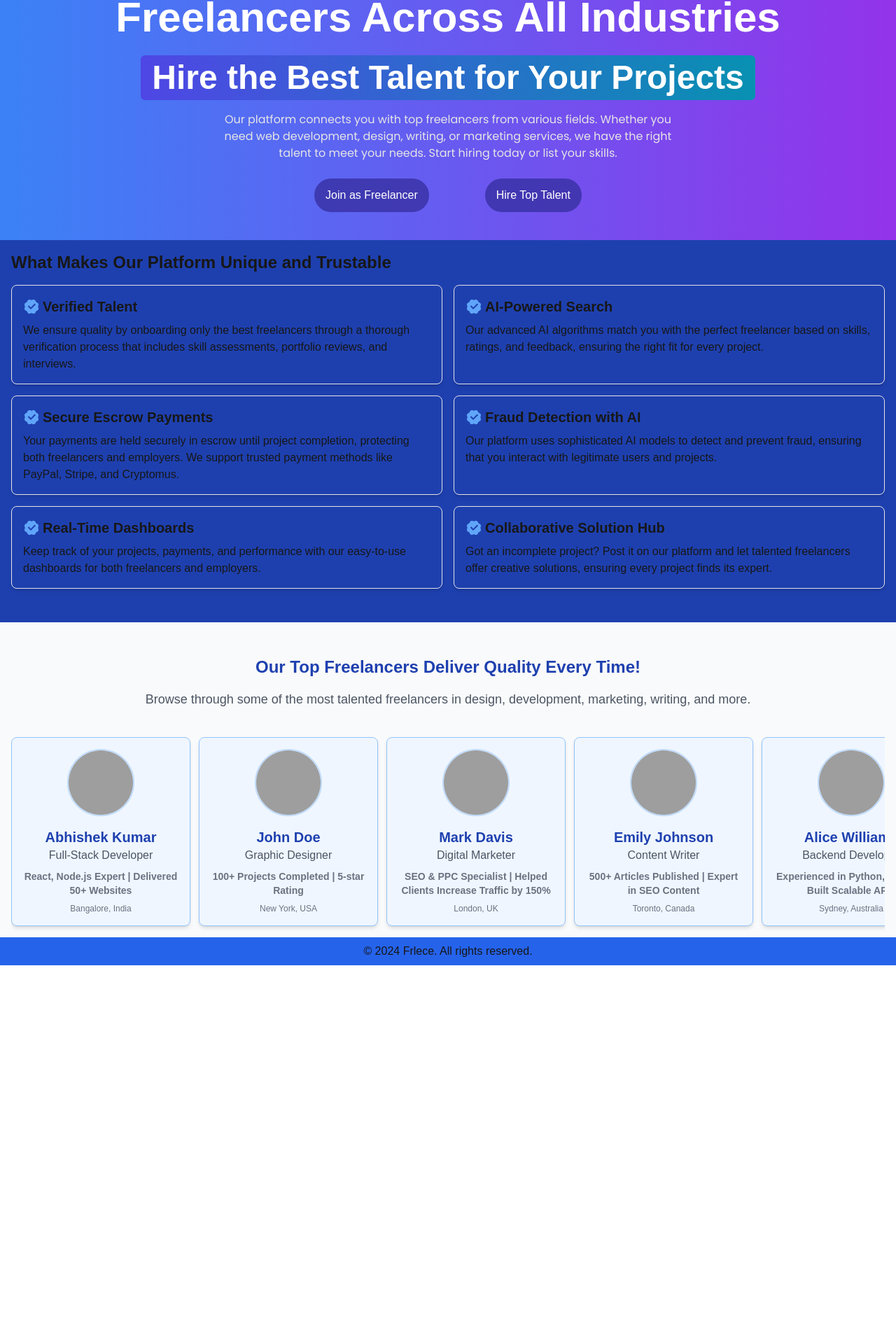
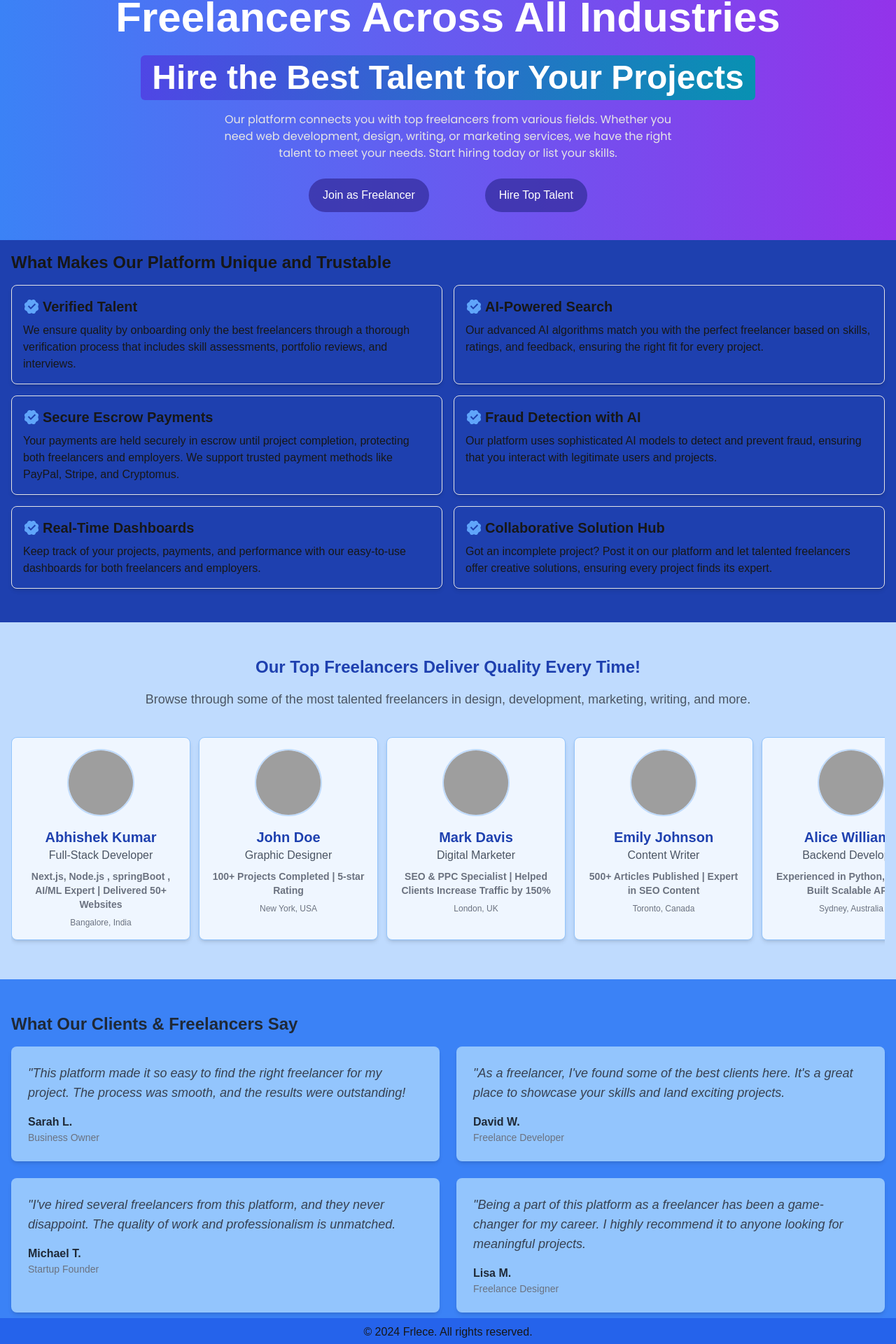
Before and after one commit to AmjadNoor/Frlece, a Next.js app: page / in a window 1280 px wide. Shown: the part 182-2102 px from the top of the page at 70% size. Before the commit the page ends 1561 px from the top, so only its background shows below. Built offline with nearby package versions, Linux system fonts and the light colour scheme; grey boxes are pictures that could not be loaded.

Commit message:
implemented Testimonials

```diff
--- a/src/app/_components/(HomeScreen)/FeaturedFreelancers.tsx
+++ b/src/app/_components/(HomeScreen)/FeaturedFreelancers.tsx
@@ -6,7 +6,8 @@ const FeaturedFreelancers = () => {
     {
       name: "Abhishek Kumar",
       role: "Full-Stack Developer",
-      achievements: "React, Node.js Expert | Delivered 50+ Websites",
+      achievements:
+        "Next.js, Node.js , springBoot , AI/ML Expert | Delivered 50+ Websites",
       photo: "https://i.postimg.cc/7hVw6Ms2/profile.png", // Random image
       city: "Bangalore",
       country: "India",
@@ -47,7 +48,7 @@ const FeaturedFreelancers = () => {
   ];
 
   return (
-    <div className="px-4 py-12 bg-gray-50">
+    <div className="px-4 py-12 bg-blue-200">
       <div className="text-2xl font-bold text-blue-800 mb-4 text-center">
         Our Top Freelancers Deliver Quality Every Time!
       </div>
--- a/src/app/_components/(HomeScreen)/Hero.tsx
+++ b/src/app/_components/(HomeScreen)/Hero.tsx
@@ -30,10 +30,10 @@ const Hero = () => {
           today or list your skills.
         </div>
         <div className="flex gap-4 sm:gap-10 md:gap-20 items-center justify-center">
-          <button className="mt-6 py-3 px-4 rounded-full text-md font-normal bg-indigo-800/80 text-white hover:bg-indigo-400">
+          <button className="mt-6 py-3 px-5 rounded-full text-md font-normal bg-indigo-800/80 text-white hover:bg-indigo-400">
             <Link href="/sign-up">Join as Freelancer</Link>
           </button>
-          <button className="mt-6 py-3 px-4 text-md font-normal bg-indigo-800/80 text-white hover:bg-indigo-400 rounded-full">
+          <button className="mt-6 py-3 px-5 text-md font-normal bg-indigo-800/80 text-white hover:bg-indigo-400 rounded-full">
             <Link href="/hire-talent">Hire Top Talent</Link>
           </button>
         </div>
--- /dev/null
+++ b/src/app/_components/(HomeScreen)/Testimonials.tsx
@@ -0,0 +1,50 @@
+import React from "react";
+
+const Testimonials = () => {
+  const testimonials = [
+    {
+      text: "This platform made it so easy to find the right freelancer for my project. The process was smooth, and the results were outstanding!",
+      author: "Sarah L.",
+      role: "Business Owner",
+    },
+    {
+      text: "As a freelancer, I've found some of the best clients here. It's a great place to showcase your skills and land exciting projects.",
+      author: "David W.",
+      role: "Freelance Developer",
+    },
+    {
+      text: "I've hired several freelancers from this platform, and they never disappoint. The quality of work and professionalism is unmatched.",
+      author: "Michael T.",
+      role: "Startup Founder",
+    },
+    {
+      text: "Being a part of this platform as a freelancer has been a game-changer for my career. I highly recommend it to anyone looking for meaningful projects.",
+      author: "Lisa M.",
+      role: "Freelance Designer",
+    },
+  ];
+
+  return (
+    <div className="px-4 py-12 bg-blue-500">
+      <div className="text-2xl font-bold text-gray-800 mb-4 ">
+        What Our Clients & Freelancers Say
+      </div>
+      <div className="grid grid-col -1 md:grid-cols-2 gap-6 ">
+        {testimonials.map((testimonial, index) => (
+          <div
+            key={index}
+            className="bg-blue-300 p-6 rounded-lg shadow-md transition-transform transform hover:scale-105"
+          >
+            <p className="text-lg text-gray-700 italic mb-4">
+              &quot;{testimonial.text}
+            </p>
+            <p className="font-bold text-gray-800">{testimonial.author}</p>
+            <p className="text-sm text-gray-500">{testimonial.role}</p>
+          </div>
+        ))}
+      </div>
+    </div>
+  );
+};
+
+export default Testimonials;
--- a/src/app/_components/Header.tsx
+++ b/src/app/_components/Header.tsx
@@ -4,7 +4,7 @@ import React from "react";
 const Header = () => {
   return (
     <div>
-      <header className="bg-gray-50 border-b border-gray-200 shadow-sm">
+      <header className="bg-blue-100 border-b border-gray-200 shadow-sm">
         <div className="mx-auto max-w-screen-xl px-4 py-2">
           <div className="flex gap-4 flex-row items-center justify-between">
             <div className="flex gap-3 items-center">
--- a/src/app/_components/HomeScreen.tsx
+++ b/src/app/_components/HomeScreen.tsx
@@ -2,13 +2,17 @@ import React from "react";
 import Hero from "./(HomeScreen)/Hero";
 import Unique from "./(HomeScreen)/Unique";
 import FeaturedFreelancers from "./(HomeScreen)/FeaturedFreelancers";
+import Testimonials from "./(HomeScreen)/Testimonials";
 
 const HomeScreen = () => {
   return (
     <div>
       <Hero />
+
       <Unique />
       <FeaturedFreelancers />
+
+      <Testimonials />
     </div>
   );
 };
```
